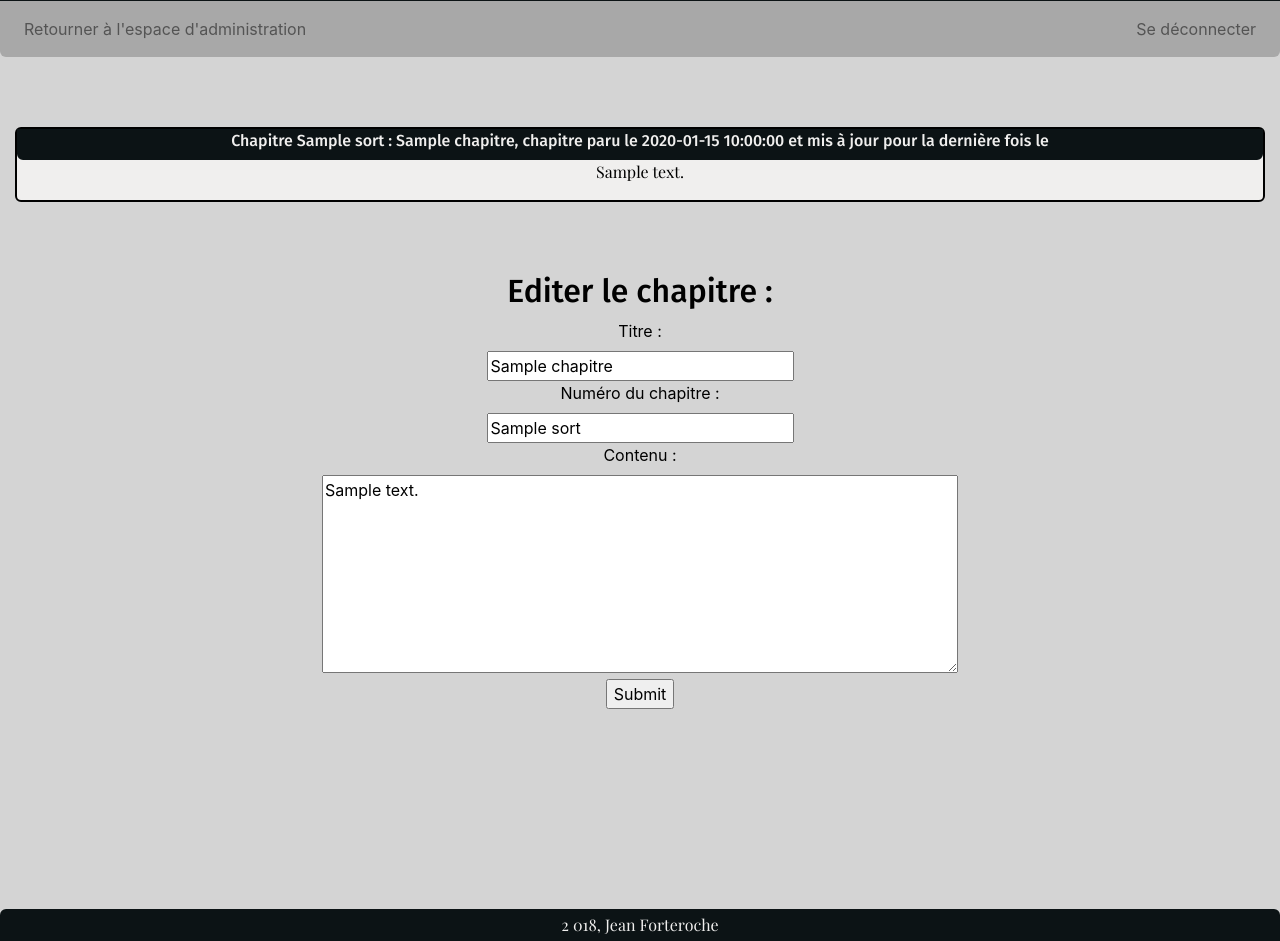
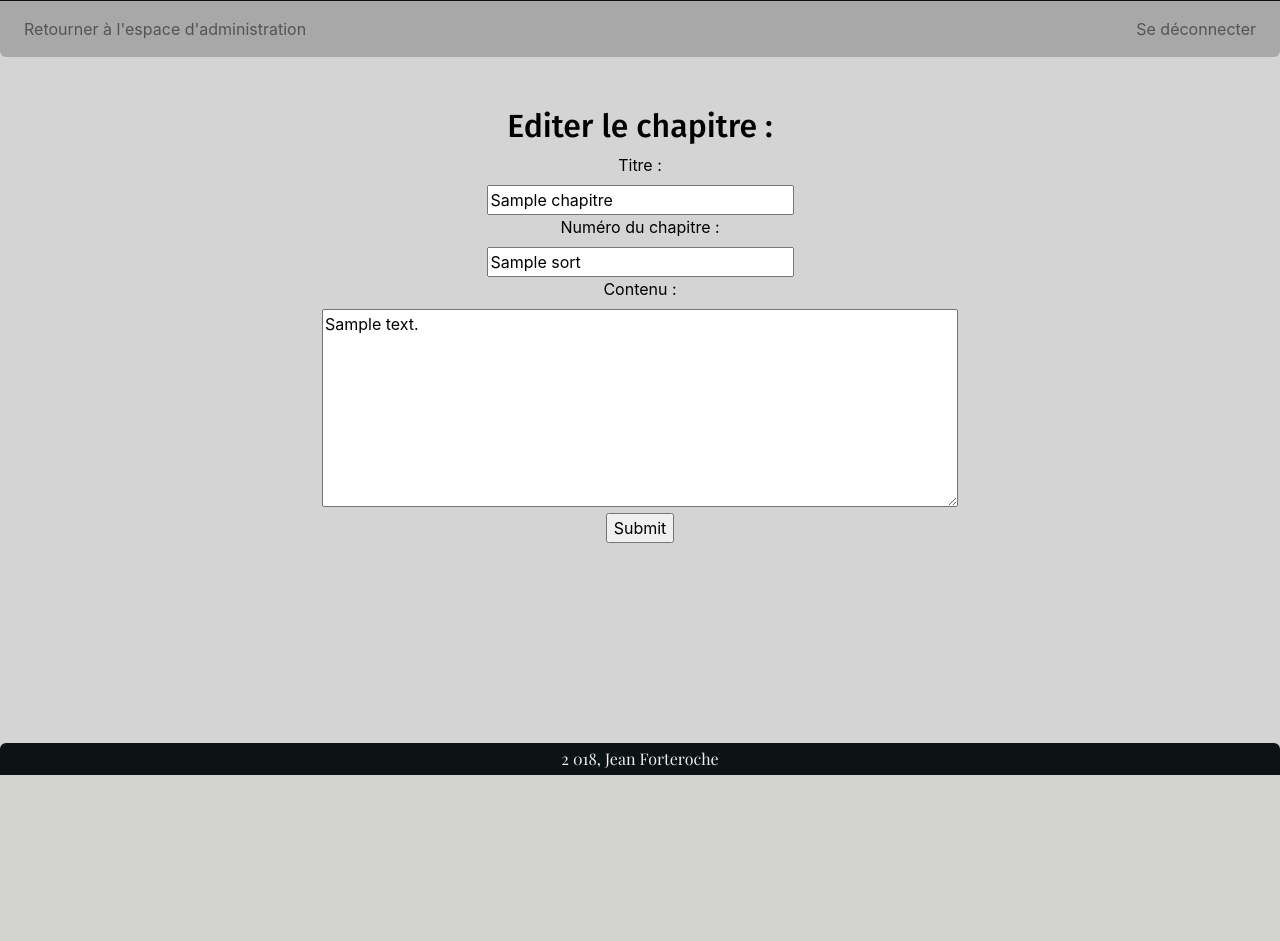
Before and after one commit to TristanLax/Projet-4, a PHP site: template view/adminChapitre.php in a window 1280 px wide. Shown: the part 393-1334 px from the top of the page. After the commit the page ends 1168 px from the top, so only its background shows below. Run offline with PHP 8.4, Linux system fonts and the light colour scheme; the template is opened without the code that fills it: most values are stand-ins (such as "Sample title", 1, 10 or a date in 2020); some libraries are stand-ins or nearby versions.

Commit message:
Ajout de nouveaux controlleurs pour mieux gèrer le site, finition des fonctions JS

```diff
--- a/Autoloader.php
+++ b/Autoloader.php
@@ -8,7 +8,7 @@ class Autoloader {
     }
 
     static function autoload($class) {
-        if($class == 'AdminController' || $class ==  'Controller' || $class ==  'FrontController' || $class ==  'LoginController'){
+        if($class == 'AdminController' || $class ==  'Controller' || $class ==  'FrontController' || $class ==  'LoginController'  || $class ==  'ChapitreController' || $class ==  'CommentController' || $class ==  'HomeController'){
             include 'Controller/'.$class.'.php';
         }
         elseif ($class ==  'ChapitreManager' || $class ==  'CommentManager' || $class == 'DB' || $class ==  'Manager' || $class ==  'UserManager') {
--- a/model/Dispatcher.php
+++ b/model/Dispatcher.php
@@ -11,7 +11,7 @@ class Dispatcher
     {
 
         if(!isset($params['controller'])) {
-            $params['controller'] = 'front';
+            $params['controller'] = 'home';
         }
 
         $controller = ucfirst(strtolower($params['controller'])) . 'Controller';
--- a/view/accueil.php
+++ b/view/accueil.php
@@ -49,7 +49,7 @@
                             </p>
                         </div>
                             <p class="lien">
-                                <a href="index.php?controller=front&action=getchapitre&id=<?= $chapitre->getId() ?>">Accéder au chapitre</a>
+                                <a href="index.php?controller=home&action=getchapitre&id=<?= $chapitre->getId() ?>">Accéder au chapitre</a>
                             </p>
                     </div>
                 </div>
--- a/view/admin.php
+++ b/view/admin.php
@@ -14,7 +14,7 @@
 
                 <div class="navbar-nav mr-auto">
                     <a class="nav-item nav-link" href="index.php">Retourner a l'accueil</a>
-                    <a class="nav-item nav-link" href="index.php?controller=admin&action=reportedComments">Modération des commentaires</a>
+                    <a class="nav-item nav-link" href="index.php?controller=comment&action=reportedComments">Modération des commentaires</a>
                 </div>
 
                 <div class="navbar-nav">
@@ -52,7 +52,7 @@
                     <td> <?= $chapitre->getTitle() ?> </td>
                     <td class="cacher"> <?= $chapitre->getDate() ?></td>
                     <td class="cacher"> <?= $chapitre->getEdit() ?></td>
-                    <td> <a class="modifier" href="index.php?controller=admin&action=getchapitre&id=<?= $chapitre->getId() ?>">Modifier</a> |
+                    <td> <a class="modifier" href="index.php?controller=chapitre&action=getchapitre&id=<?= $chapitre->getId() ?>">Modifier</a> |
                          <a class="supprimer" data-toggle="modal" data-target="#deleteChapter" data-chapterid="<?= $chapitre->getId() ?>" data-chaptersort="<?= $chapitre->getSort() ?>" href="#">Supprimer</a>
                     </td>
                 </tr>
@@ -86,7 +86,7 @@
             <div class="col-lg-12">
                 <h2 class="mainpage">Ecrire un nouveau chapitre : </h2>
 
-                    <form method="post" action="<?php echo 'index.php?controller=admin&action=envoyer' ?>">
+                    <form method="post" action="<?php echo 'index.php?controller=chapitre&action=envoyer' ?>">
                         <div>
                             <label for="title">Titre :</label><br />
                             <input type="text" id="title" name="title" size="25" />
--- a/view/adminChapitre.php
+++ b/view/adminChapitre.php
@@ -1,5 +1,5 @@
 <?php include("header.php"); ?>
-<?php $title = $chapitre->getTitle(); ?>
+<?php $title = isset($chapitre) ? $chapitre->getTitle() : 'Ecrire un chapitre'; ?>
 
 
 <div class="row">
@@ -13,7 +13,7 @@
             <div class="collapse navbar-collapse" id="navbarText" >
 
                 <div class="navbar-nav mr-auto">
-                    <a class="nav-item nav-link" href="index.php?controller=admin&action=Adminaccueil">Retourner à l'espace d'administration</a>
+                    <a class="nav-item nav-link" href="index.php?controller=chapitre&action=adminList">Retourner à l'espace d'administration</a>
                 </div>
 
                 <div class="navbar-nav">
@@ -27,39 +27,24 @@
 </div>
 
 
-<div class="row">
-    <div class="col-lg-12 mainpage">
-            <div class="col-lg-12 news">
-                <div class="newsheader">
-                    <h3>
-                        Chapitre <?= $chapitre->getSort() ?> : <?= $chapitre->getTitle()?>, chapitre paru le <?= $chapitre->getDate() ?> et mis à jour pour la dernière fois le <?=$chapitre->getEdit() ?>
-                    </h3>
-                </div>
-                <div class="newstext">
-                    <p><?= $chapitre->getContent() ?></p>
-                </div>
-            </div>
-    </div>
-</div>
-
 
 <div class="row">
     <div class="col-lg-12 mainpage">
 
         <h2>Editer le chapitre :</h2>
-        <form method="post" action="index.php?controller=admin&action=modifier">
+        <form method="post" action="index.php?controller=chapitre&action=modifier">
             <div>
                 <label for="title">Titre :</label><br />
-                <input type="text" id="title" name="title" size="25" value="<?= $chapitre->getTitle(); ?>" /><br />
+                <input type="text" id="title" name="title" size="25" value="<?= isset($chapitre) ? $chapitre->getTitle() : ''; ?>" /><br />
                 <label for="sort">Numéro du chapitre :</label><br />
-                <input type="text" id="sort" name="sort" size="25" value="<?= $chapitre->getSort(); ?>" />
+                <input type="text" id="sort" name="sort" size="25" value="<?= isset($chapitre) ? $chapitre->getSort() : ''; ?>" />
             </div>
             <div>
                 <label for="content">Contenu :</label><br />
-                <textarea rows="8" cols="60" id="content" name="content" value=""><?= $chapitre->getContent(); ?></textarea>
+                <textarea rows="8" cols="60" id="content" name="content" value=""><?= isset($chapitre) ? $chapitre->getContent() : ''; ?></textarea>
             </div>
             <div>
-                <input type="hidden" name="id" value="<?= $chapitre->getId()?>" />
+                <input type="hidden" name="id" value="<?= isset($chapitre) ? $chapitre->getId() : ''; ?>" />
                 <input type="submit" name="modifier" />
             </div>
         </form>
--- a/view/moderation.php
+++ b/view/moderation.php
@@ -13,7 +13,7 @@ $title = "Moderation"; ?>
             <div class="collapse navbar-collapse" id="navbarText" >
 
                 <div class="navbar-nav mr-auto">
-                    <a class="nav-item nav-link" href="index.php?controller=admin&action=Adminaccueil">Retourner à l'espace d'administration</a>
+                    <a class="nav-item nav-link" href="index.php?controller=chapitre&action=adminList">Retourner à l'espace d'administration</a>
                 </div>
 
                 <div class="navbar-nav">
@@ -48,8 +48,8 @@ $title = "Moderation"; ?>
             ?>
                 <tr>
                     <td> <?= $comment->getAuthor() ?> </td>
-                    <td> <?= $comment->getComment() ?> </td>
-                    <td> <?= $comment->getReports() ?> </td>
+                    <td class="moderate_<?= $comment->getId()?>"> <?= $comment->getComment() ?> </td>
+                    <td class="report_<?= $comment->getId()?>"> <?= $comment->getReports() ?> </td>
                     <td> <a class="ignorer" data-commentid="<?= $comment->getId()?>" href="#">Ignorer</a> |
                          <a class="moderer" data-commentid="<?= $comment->getId()?>" href="#">Moderer</a>
                     </td>
```
Also changed, not shown: controller/AdminController.php (+1 -71 lines), controller/ChapitreController.php (added, +52 -0 lines), controller/CommentController.php (added, +32 -0 lines), controller/FrontController.php (+1 -23 lines), controller/HomeController.php (added, +29 -0 lines), controller/LoginController.php (+4 -4 lines), web/js/projet.js (+13 -8 lines).
